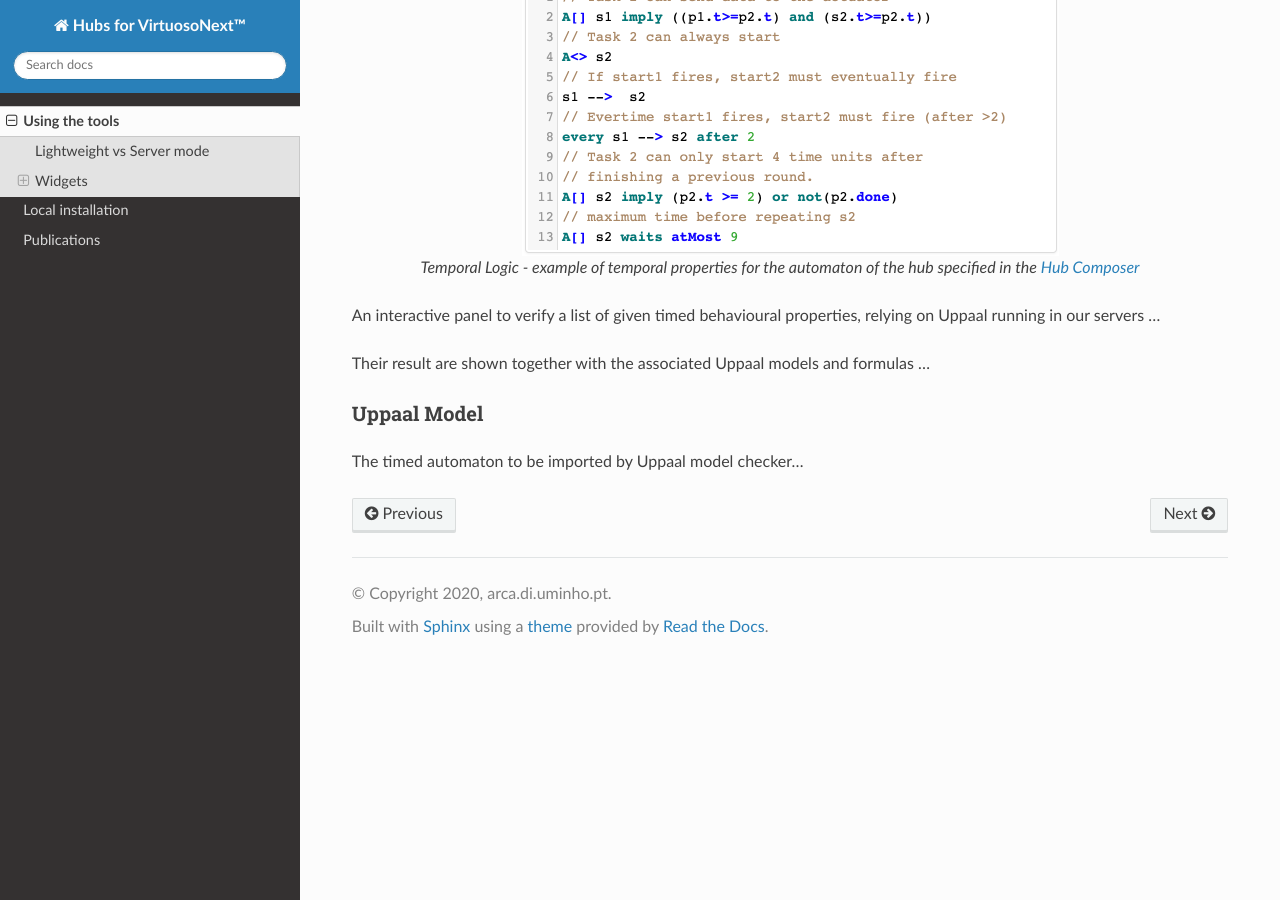
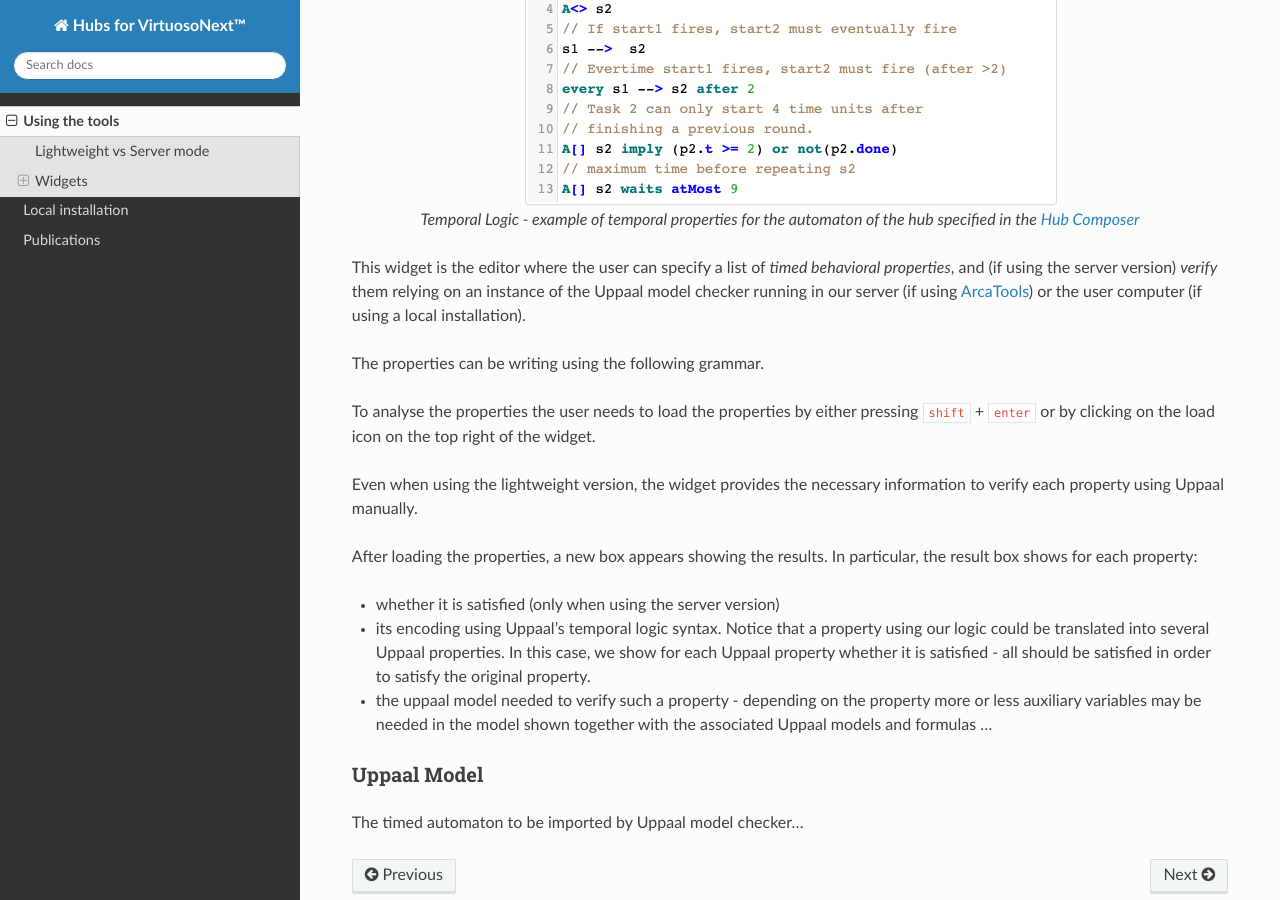
Before and after one commit to arcalab/hubAutomata, a Sphinx documentation site: the page built from docs/source/try-it.rst, in a window 1280 px wide and 900 px high, scrolled down 9143 px. Built offline with Sphinx 7.4.7 and the Read the Docs theme 2.0.0, drawn with Linux system fonts in a browser that asks for light colours.

Commit message:
temporal logic in docs (to continue)

```diff
--- a/docs/source/try-it.rst
+++ b/docs/source/try-it.rst
@@ -386,20 +386,20 @@ Hub Automaton Analysis
 This widget provides a summary of some structural properties of the timed hub automaton.
 Currently:
 
-**Memory estimation** -
-minimum memory size (bits) required in terms of data (assumes Integer variables) and clock variables (Float variables),
-and in terms space needed to encode all states.
-Typically :math:`\lceil\log_2(n)\rceil` bits are required to encode n states.
+- **Memory estimation** -
+  minimum memory size (bits) required in terms of data (assumes Integer variables) and clock variables (Float variables),
+  and in terms space needed to encode all states.
+  Typically :math:`\lceil\log_2(n)\rceil` bits are required to encode n states.
 
-**Code size estimation** -
-lines of code needed to encode the hub. Typically one line per: transition, state, variable,
-guard, and assignment instruction. We consider assignment instruction to clock resets and assignments on internal variables.
-Assignments from input to output ports are not consider as such.
+- **Code size estimation** -
+  lines of code needed to encode the hub. Typically one line per: transition, state, variable,
+  guard, and assignment instruction. We consider assignment instruction to clock resets and assignments on internal variables.
+  Assignments from input to output ports are not consider as such.
 
-**Always available ports** -
-information about which ports of the hubb are always ready to synchronise (up to some restrictions).
-This is, ports that are ready to execute in any state of the hub, possibly up to some restrictions imposed by guards, or
-synchronizations with other ports.
+- **Always available ports** -
+  information about which ports of the hubb are always ready to synchronise (up to some restrictions).
+  This is, ports that are ready to execute in any state of the hub, possibly up to some restrictions imposed by guards, or
+  synchronizations with other ports.
 
 For example in a data ``dataEvent`` hub, the input port is always ready to synchronize
 without delay, and without restrictions imposed by the hub - transitions with this port are single-action transitions
@@ -418,10 +418,31 @@ Temporal Logic
     Temporal Logic - example of temporal properties for the automaton of the hub specified in the :ref:`composer-widget`
 
 
-An interactive panel to verify a list of given timed behavioural properties,
-relying on Uppaal running in our servers ...
+This widget is the editor where the user can specify a list of `timed behavioral properties`,
+and (if using the server version) `verify` them relying on an instance of the Uppaal model checker running in our server
+(if using `ArcaTools <http://arcatools.org/assets/hubs.html>`_)
+or the user computer (if using a local installation).
 
-Their result are shown together with the associated Uppaal models and formulas ...
+The properties can be writing using the following grammar.
+
+To analyse the properties the user needs to load the properties
+by either pressing ``shift`` + ``enter`` or by clicking on the load icon on the top right of the widget.
+
+Even when using the lightweight version,
+the widget provides the necessary information to verify each property using Uppaal manually.
+
+After loading the properties, a new box appears showing the results.
+In particular, the result box shows for each property:
+
+- whether it is satisfied (only when using the server version)
+- its encoding using Uppaal's temporal logic syntax.
+  Notice that a property using our logic could be translated into several Uppaal properties.
+  In this case, we show for each Uppaal property whether it is satisfied -
+  all should be satisfied in order to satisfy the original property.
+- the uppaal model needed to verify such a property -
+  depending on the property more or less auxiliary variables may be needed in the model
+  shown together with the associated Uppaal models and formulas ...
+
 
 Uppaal Model
 ------------
```
Also changed, not shown: docs/source/_static/imgs/widgets/verification.png.
